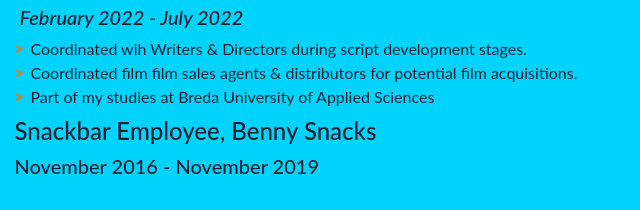
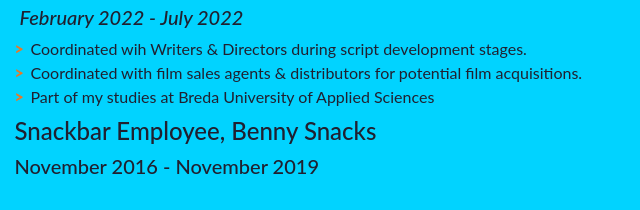
Before and after one commit to 191972QUinn/MyCV, a plain HTML site: page index.html in a window 1280 px wide. Shown: the part 335-545 px from the top of the page, 210-850 px from the left. Drawn offline with nearby package versions, Linux system fonts and the light colour scheme.

Commit message:
Update index.html

```diff
--- a/index.html
+++ b/index.html
@@ -94,7 +94,7 @@
                   <!-- Use the list below to talk about your achievements -->
                   <ul class="biography-details list-unstyled">
                     <li>Coordinated wih Writers &amp; Directors during script development stages.&nbsp; &nbsp; &nbsp;&nbsp;</li>
-                    <li>Coordinated film film sales agents &amp; distributors for potential film acquisitions.&nbsp; &nbsp; &nbsp; &nbsp; &nbsp; &nbsp; &nbsp;&nbsp;</li>
+                    <li>Coordinated with film sales agents &amp; distributors for potential film acquisitions.&nbsp; &nbsp; &nbsp; &nbsp; &nbsp; &nbsp; &nbsp;&nbsp;</li>
                     <li>Part of my studies at Breda University of Applied Sciences</li>
                   </ul>
                 </div>
```
